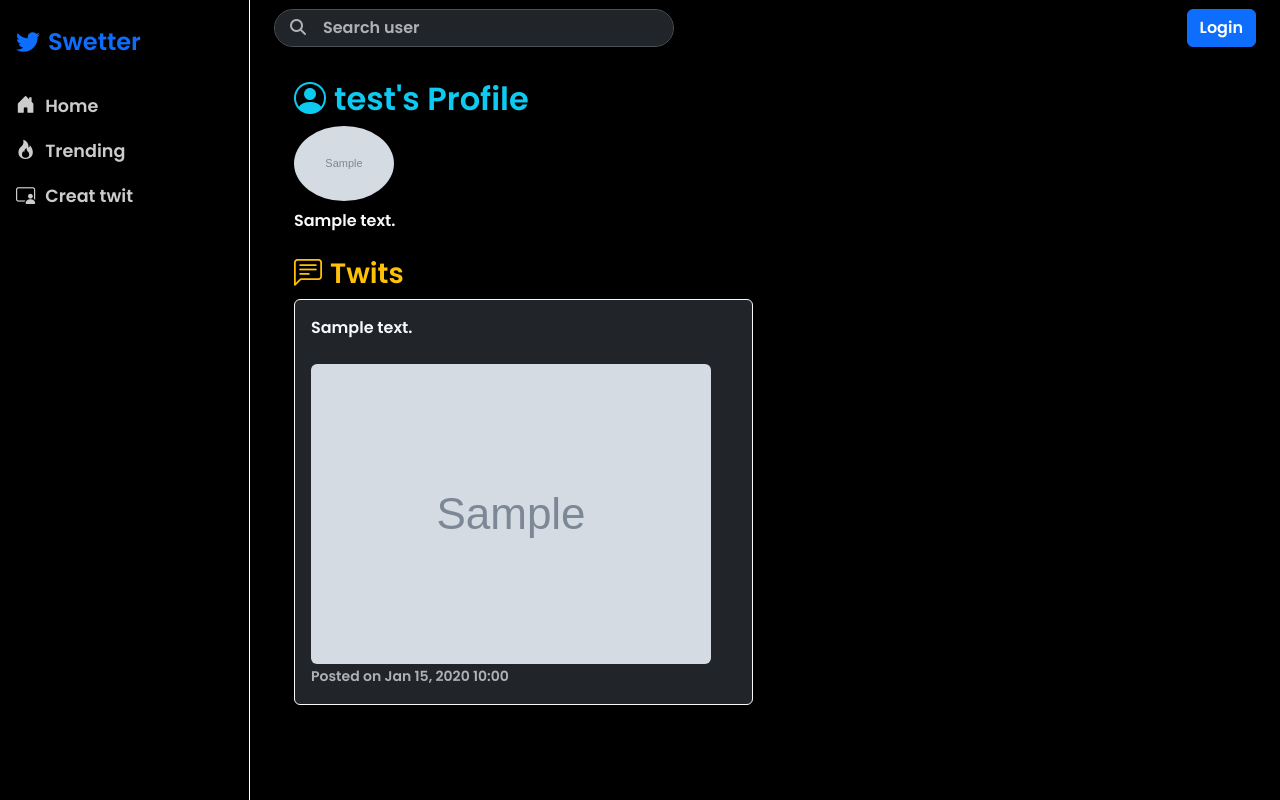
After one commit to SahilArote/twit_project, a Django app: template swetter/twit/templates/profile.html in a window 1280 px wide. The commit adds this page. Run offline with Django 3.2, Linux system fonts and the light colour scheme; data comes from the database, SQL or seed files in the repository; both versions use the stored data as it was after the commit; tables that the repository leaves empty hold one stand-in row (values such as "Sample post"); the template is opened without the code that fills it: values that come from a table or form of the project are taken from there, most other values are stand-ins (such as "Sample title", 1, 10 or a date in 2020); grey boxes marked "Sample" are stand-in pictures.

Commit message:
added new profile page

```diff
--- a/swetter/templates/layout.html
+++ b/swetter/templates/layout.html
@@ -122,7 +122,9 @@
       <a href="{% url 'twit_list' %}" class="nav-link"><i class="bi bi-house-door-fill"></i>Home</a>
       <a href="#" class="nav-link"><i class="bi bi-fire"></i>Trending</a>
       <a href="{% url 'twit_create' %}" class="nav-link"><i class="bi bi-person-video3"></i>Creat twit</a>
-      <a href="#" class="nav-link"><i class="bi bi-info-circle-fill"></i>About</a>
+      {% if user.is_authenticated %}
+      <a href="{% url 'user_profile' user.username %}" class="nav-link"><i class="bi bi-info-circle-fill"></i>Profile</a>
+      {% endif %}
     </div>
 
     <!-- Main Content -->
--- /dev/null
+++ b/swetter/twit/templates/profile.html
@@ -0,0 +1,38 @@
+{% extends 'layout.html' %}
+{% block title %}{{ user_obj.username }}'s Profile{% endblock %}
+
+{% block content %}
+  <div class="container">
+    <h2 class="text-info"><i class="bi bi-person-circle me-2"></i>{{ user_obj.username }}'s Profile</h2>
+
+    {% if profile %}
+      <div class="mb-4">
+        {% if profile.profile_photo %}
+          <img src="{{ profile.profile_photo.url }}" alt="Profile photo" class="rounded-circle" width="100">
+        {% endif %}
+        <p class="mt-2">{{ profile.bio }}</p>
+      </div>
+    {% else %}
+      <p>No profile info available.</p>
+    {% endif %}
+
+    <h3 class="text-warning"><i class="bi bi-chat-left-text me-2"></i>Twits</h3>
+    <div class="row">
+      {% for twit in twits %}
+        <div class="col-md-6 mb-4">
+          <div class="card bg-dark text-light border-light">
+            <div class="card-body">
+              <p class="card-text">{{ twit.text }}</p>
+              {% if twit.photo %}
+                <img src="{{ twit.photo.url }}" class="img-fluid rounded mt-2">
+              {% endif %}
+              <small class="text-muted">Posted on {{ twit.created_at|date:"M d, Y H:i" }}</small>
+            </div>
+          </div>
+        </div>
+      {% empty %}
+        <p>No twits uploaded yet.</p>
+      {% endfor %}
+    </div>
+  </div>
+{% endblock %}
--- a/swetter/twit/urls.py
+++ b/swetter/twit/urls.py
@@ -12,4 +12,6 @@ urlpatterns = [
     path('register/', views.register, name='register'),
     path('search/', search_user, name='search_user'),
     path('api/users/', api_users, name='api_users' ),
+    path("profile/<str:username>/", views.user_profile, name="user_profile"),
+
 ]
```
Also changed, not shown: swetter/twit/models.py (+9 -0 lines), swetter/twit/views.py (+13 -0 lines), swetter/db.sqlite3, swetter/twit/migrations/0002_profile.py (added), swetter/twit/migrations/0003_remove_profile_profile_picture_profile_profile_photo_and_more.py (added).
